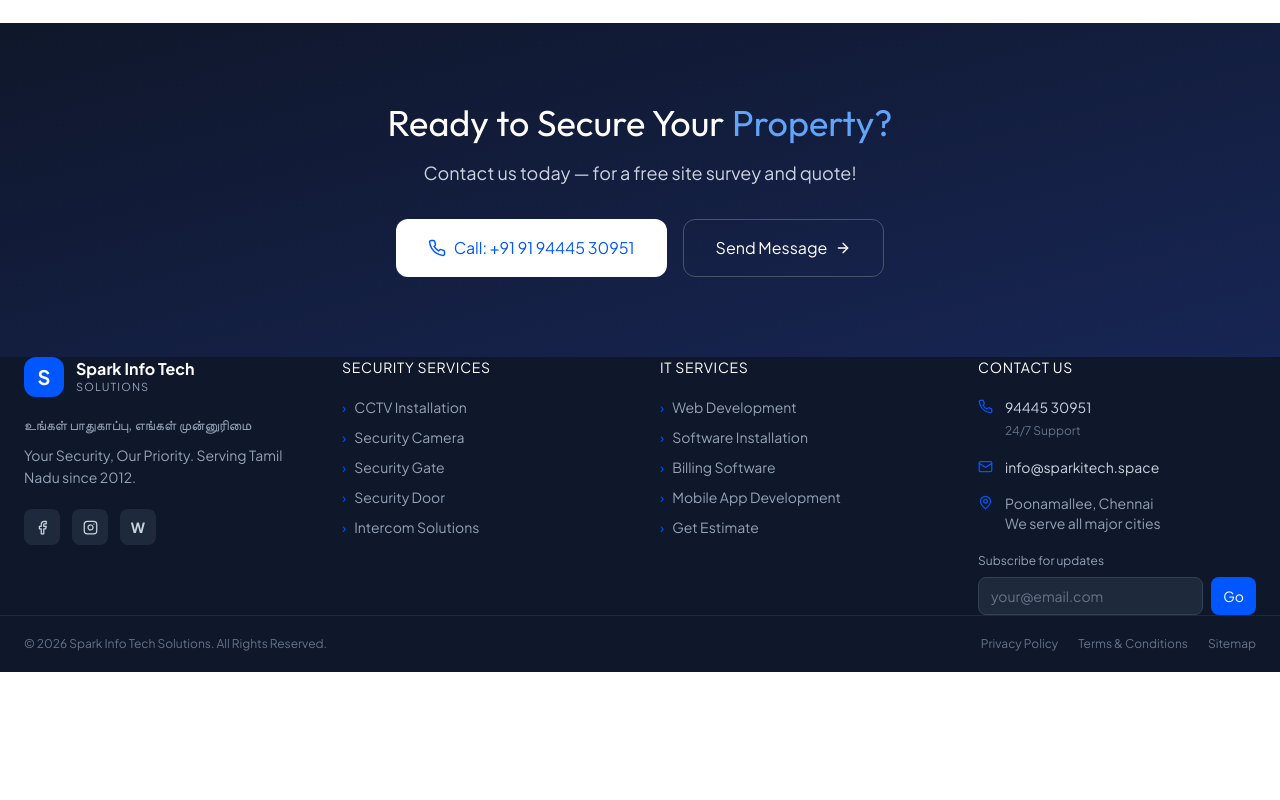
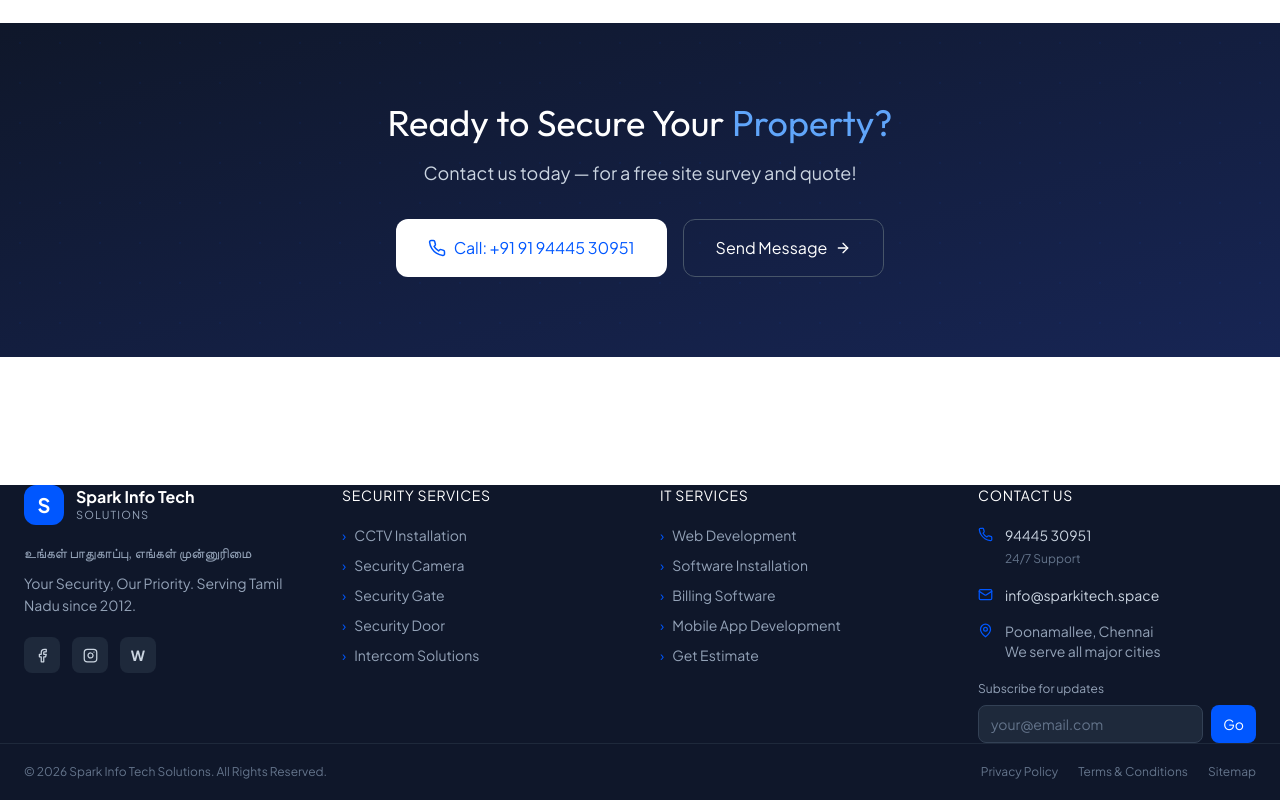
Before and after one commit to strydoztech-sudo/sparkitech, a Next.js app: page / in a window 1280 px wide. Shown: the part 3453-4253 px from the top of the page. Before the commit the page ends 4125 px from the top, so only its background shows below. Built offline with nearby package versions, Linux system fonts and the light colour scheme.

Commit message:
first commit

```diff
--- a/components/layout/Footer.tsx
+++ b/components/layout/Footer.tsx
@@ -4,7 +4,7 @@ import { services } from '@/lib/services'
 
 export default function Footer() {
   return (
-    <footer className="bg-slate-900 text-slate-300 mt-15">
+    <footer className="bg-slate-900 text-slate-300 mt-32">
       <div className="container py-16">
         <div className="grid grid-cols-1 md:grid-cols-4 gap-10">
 
```
